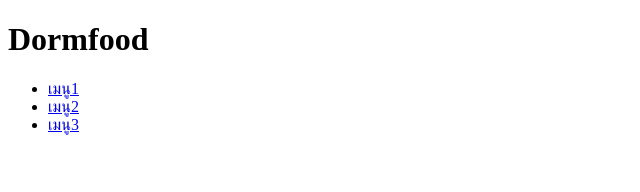
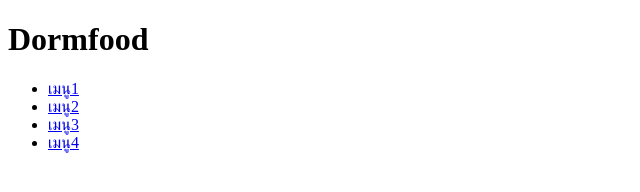
Before and after one commit to Porawapat/dormfood, a plain HTML site: page index.html in a window 1280 px wide. Shown: the full height of the page, 0-640 px from the left. Drawn offline with Linux system fonts and the light colour scheme.

Commit message:
Add index

```diff
--- a/index.html
+++ b/index.html
@@ -17,6 +17,9 @@
         <li>
             <a href="Menu3.html">เมนู3</a>
         </li>
+        <li>
+            <a href="Menu4.html">เมนู4</a>
+        </li>
     </ul>
 </body>
 </html>
```
